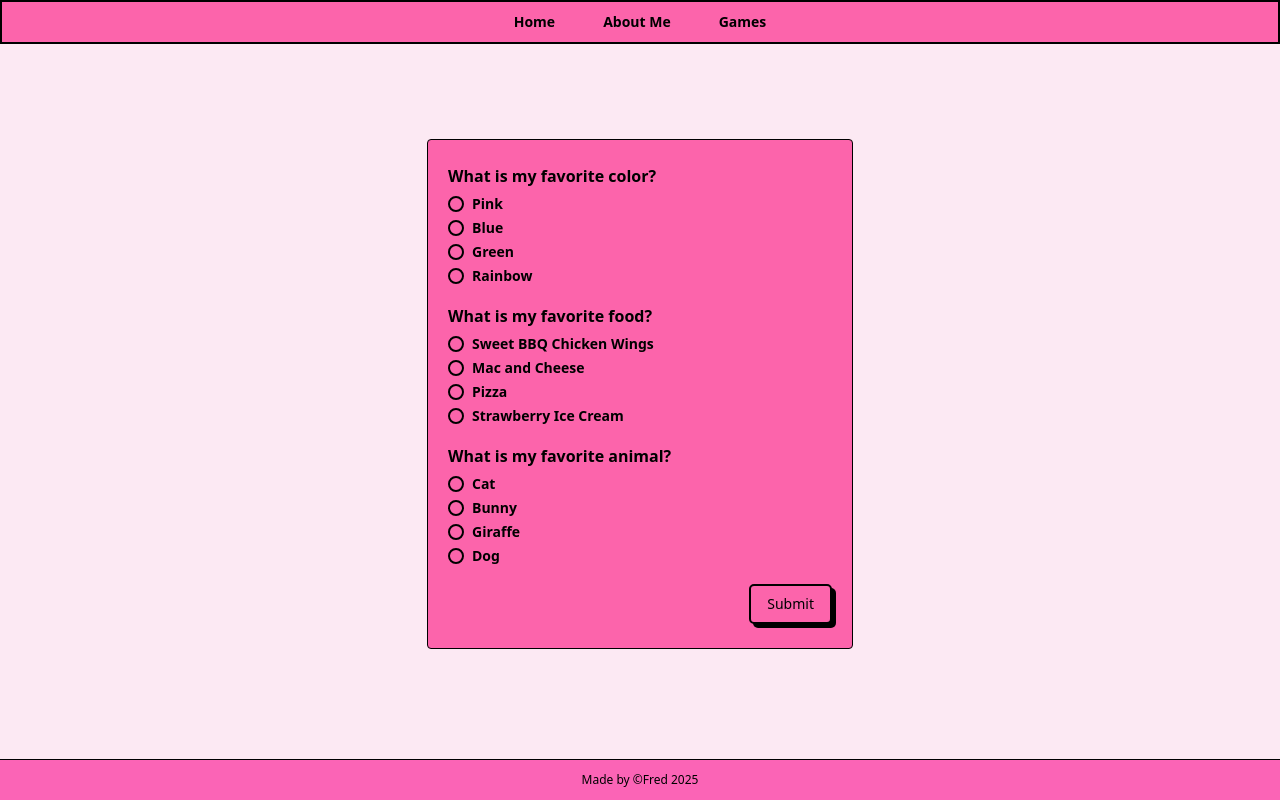
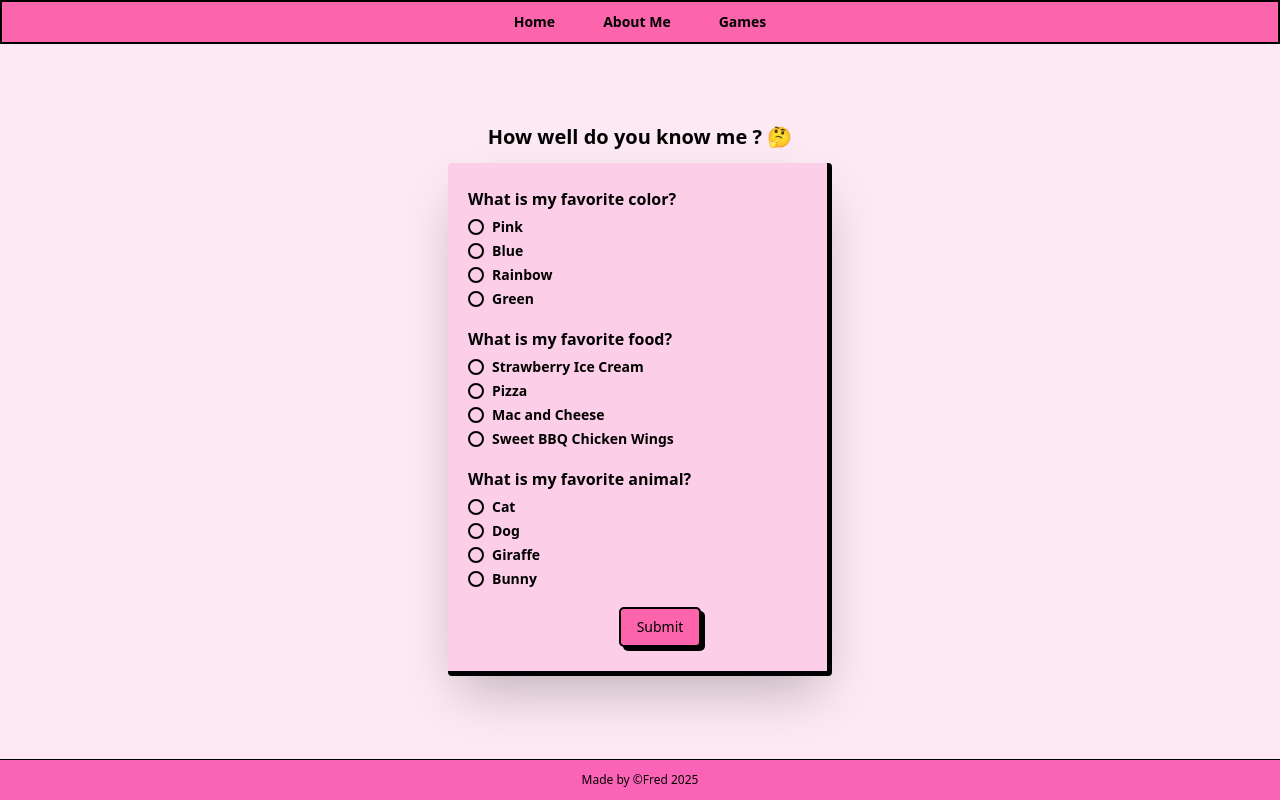
Before and after one commit to FredH2O/birthday-game, a Next.js app: page /games/knowme in a window 1280 px wide. Built offline with nearby package versions, Linux system fonts and the light colour scheme.

Commit message:
fixes: changes because of shuffle logic, removed animated text changed to basic h1

```diff
--- a/app/games/knowme/page.tsx
+++ b/app/games/knowme/page.tsx
@@ -7,11 +7,21 @@ import { Button } from "@/components/ui/button";
 import { useQuiz } from "@/context/QuizContext";
 import { FormEvent, useState, useEffect } from "react";
 
+const shuffle = <T,>(array: T[]): T[] => {
+  return [...array].sort(() => Math.random() - 0.5);
+};
+
 const KnowMeGame = () => {
   const { answers, resetAnswers } = useQuiz();
   const [submit, setSubmit] = useState<boolean>(false);
 
+  const [shuffledQuestionsOptions] = useState(() =>
+    (questions as Question[]).map((q) => shuffle(q.options))
+  );
+
   useEffect(() => {
+    if (!submit) return;
+
     const timer = setTimeout(() => {
       setSubmit(false);
       resetAnswers();
@@ -28,16 +38,21 @@ const KnowMeGame = () => {
   };
 
   return (
-    <section className="p-5 border rounded bg-main mb-4">
+    <div>
+      <h1 className="text-xl text-center p-3">How well do you know me ? 🤔 </h1>
+      <section className="p-5 max-w-sm rounded bg-pink-200 mb-4 shadow-2xl border-r-5 border-b-5">
         <form
           onSubmit={handleSubmit}
           className="flex flex-col justify-center gap-5 min-w-sm py-1 items-center"
         >
-        {(questions as Question[]).map((q, index) => (
+          {(questions as Question[]).map((q, index) => {
+            const mixedOptions = shuffledQuestionsOptions[index];
+
+            return (
               <div key={index} className="self-start">
                 <p className="font-semibold">{q.question}</p>
                 <div className="mt-2 space-y-2">
-              <RadioButtons totalAnswer={q.options} questionId={index} />
+                  <RadioButtons totalAnswer={mixedOptions} questionId={index} />
                 </div>
 
                 {/* result */}
@@ -49,12 +64,14 @@ const KnowMeGame = () => {
                   )
                 ) : null}
               </div>
-        ))}
-        <Button className="self-end" type="submit">
+            );
+          })}
+          <Button className="self-center" type="submit">
             Submit
           </Button>
         </form>
       </section>
+    </div>
   );
 };
 
```
Lines whose indentation alone changed are shown as unchanged.
